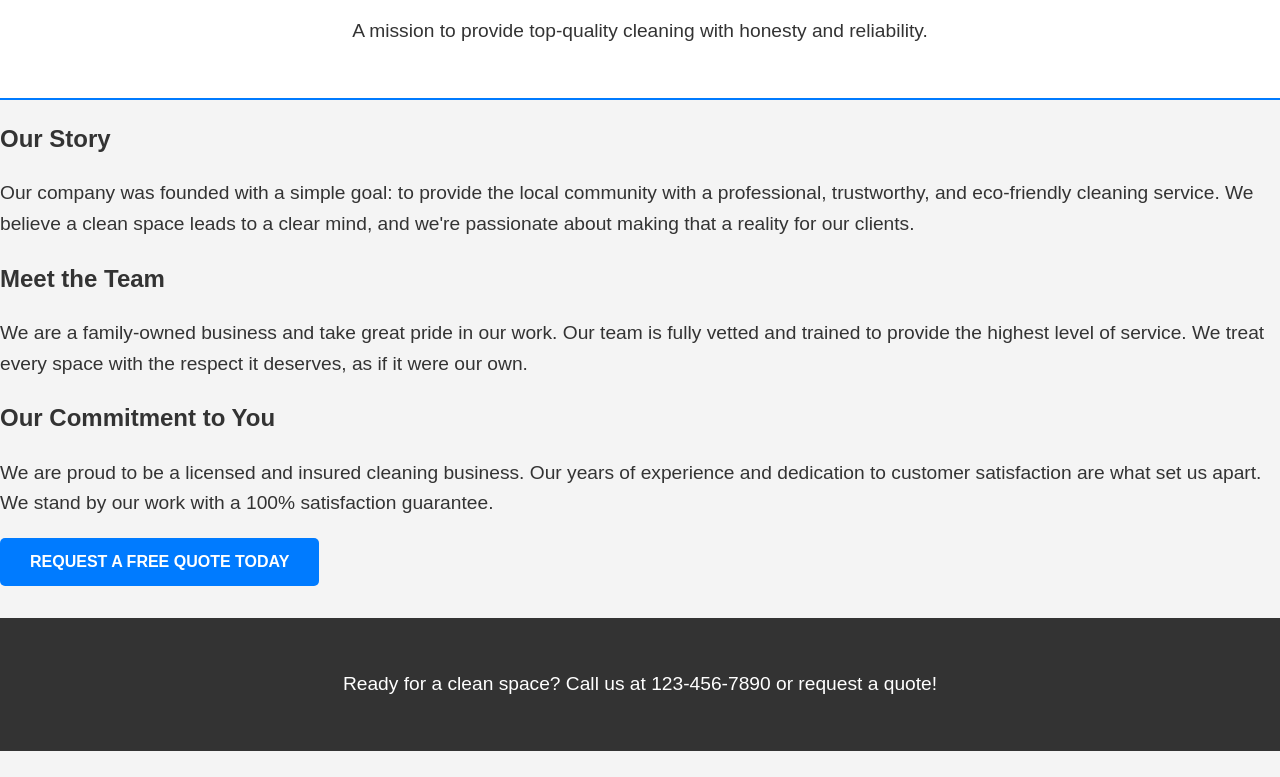
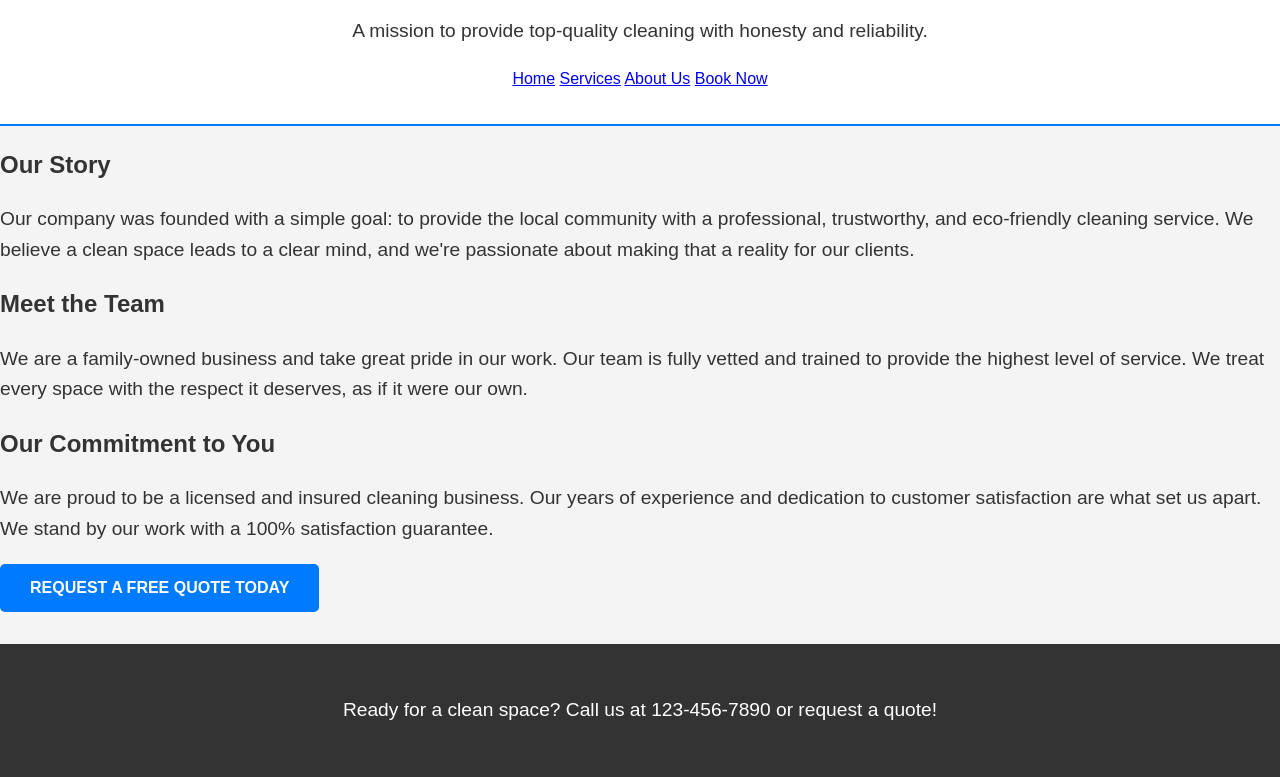
Before and after one commit to northwest0023/duchesscleaningco-draft-2, a plain HTML site: page about.html in a window 1280 px wide. Shown: the part 99-876 px from the top of the page. Before the commit the page ends 850 px from the top, so only its background shows below. Drawn offline with Linux system fonts and the light colour scheme.

Commit message:
Update about.html

```diff
--- a/about.html
+++ b/about.html
@@ -11,6 +11,13 @@
     <header>
         <h1>About Our Cleaning Service</h1>
         <p>A mission to provide top-quality cleaning with honesty and reliability.</p>
+        <nav>
+            <a href="index.html">Home</a>
+            <a href="services.html">Services</a>
+            <a href="about.html">About Us</a>
+            <a href="book.html">Book Now</a>
+        </nav>
+
     </header>
 
     <main>
```
